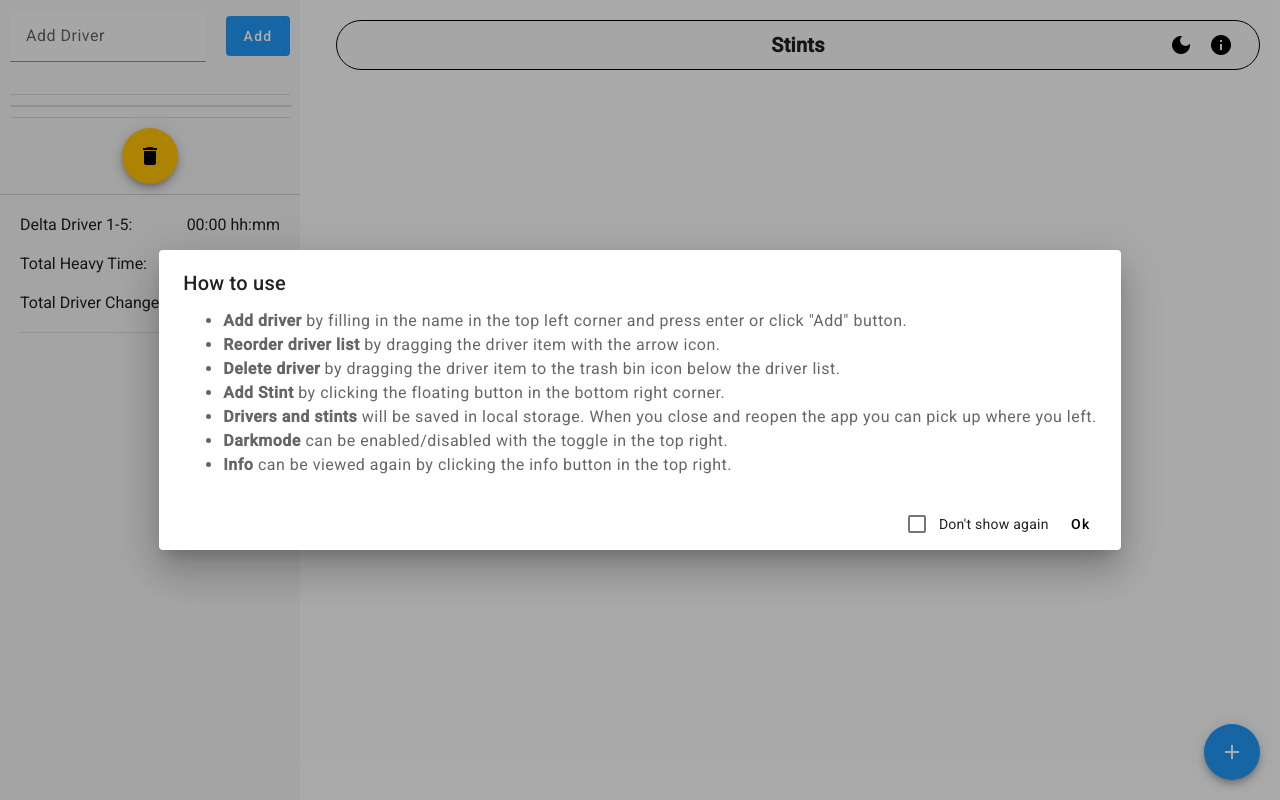
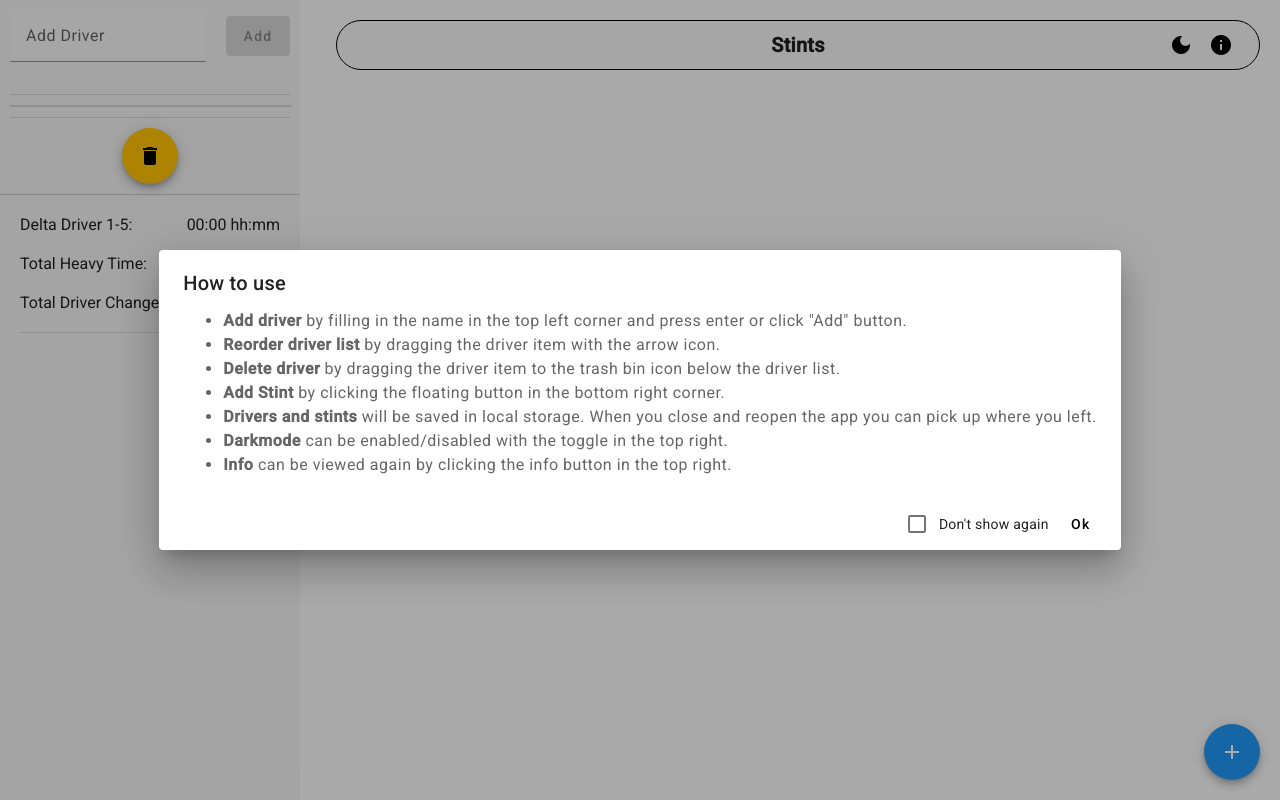
Before and after one commit to Marcoge/24h-helper, an Angular app: page / in a window 1280 px wide. Built offline with nearby package versions, Linux system fonts and the light colour scheme.

Commit message:
Added disabled state to  add driver button when textfield is empty.

```diff
--- a/src/app/driver-panel/driver-panel.component.html
+++ b/src/app/driver-panel/driver-panel.component.html
@@ -8,7 +8,9 @@
         [(ngModel)]="driver"
       />
     </mat-form-field>
-    <button mat-flat-button (click)="addDriver()">Add</button>
+    <button mat-flat-button (click)="addDriver()" [disabled]="!driver.trim()">
+      Add
+    </button>
   </div>
   <mat-divider></mat-divider>
   <div
```
